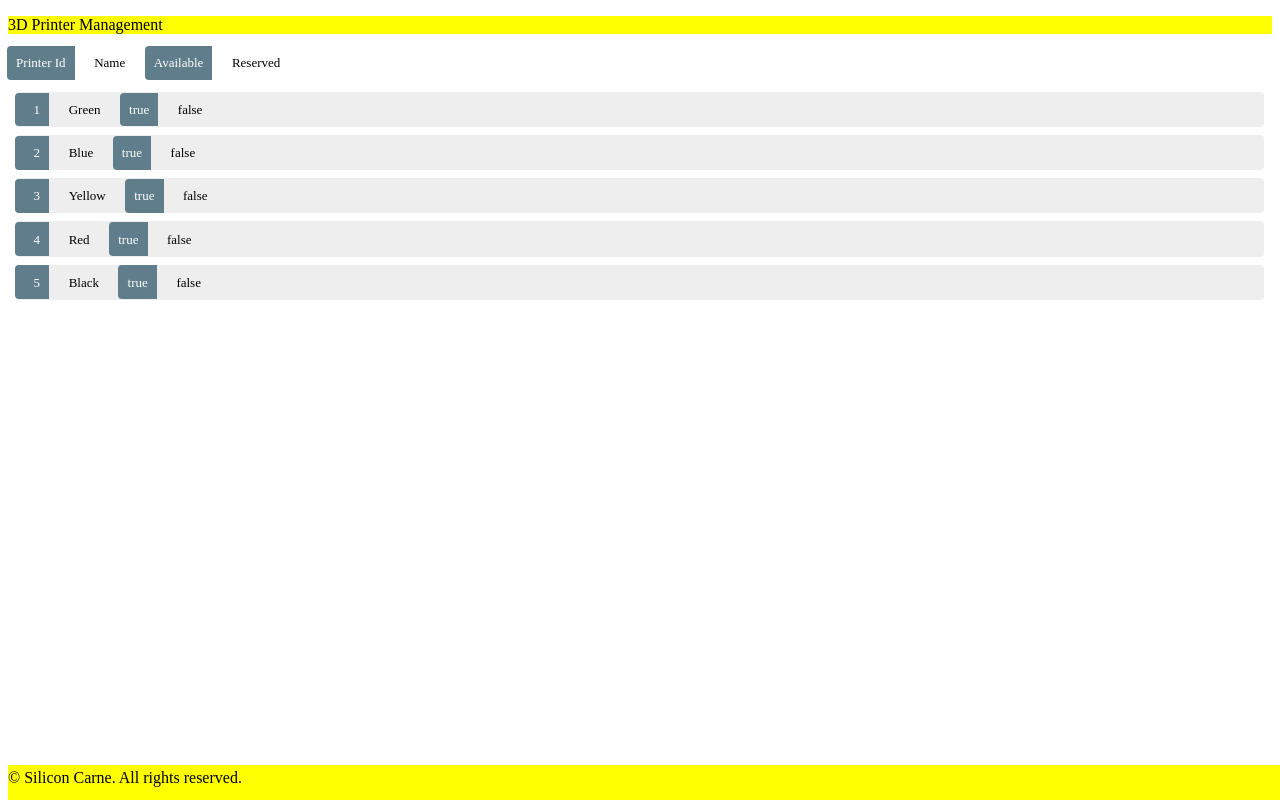
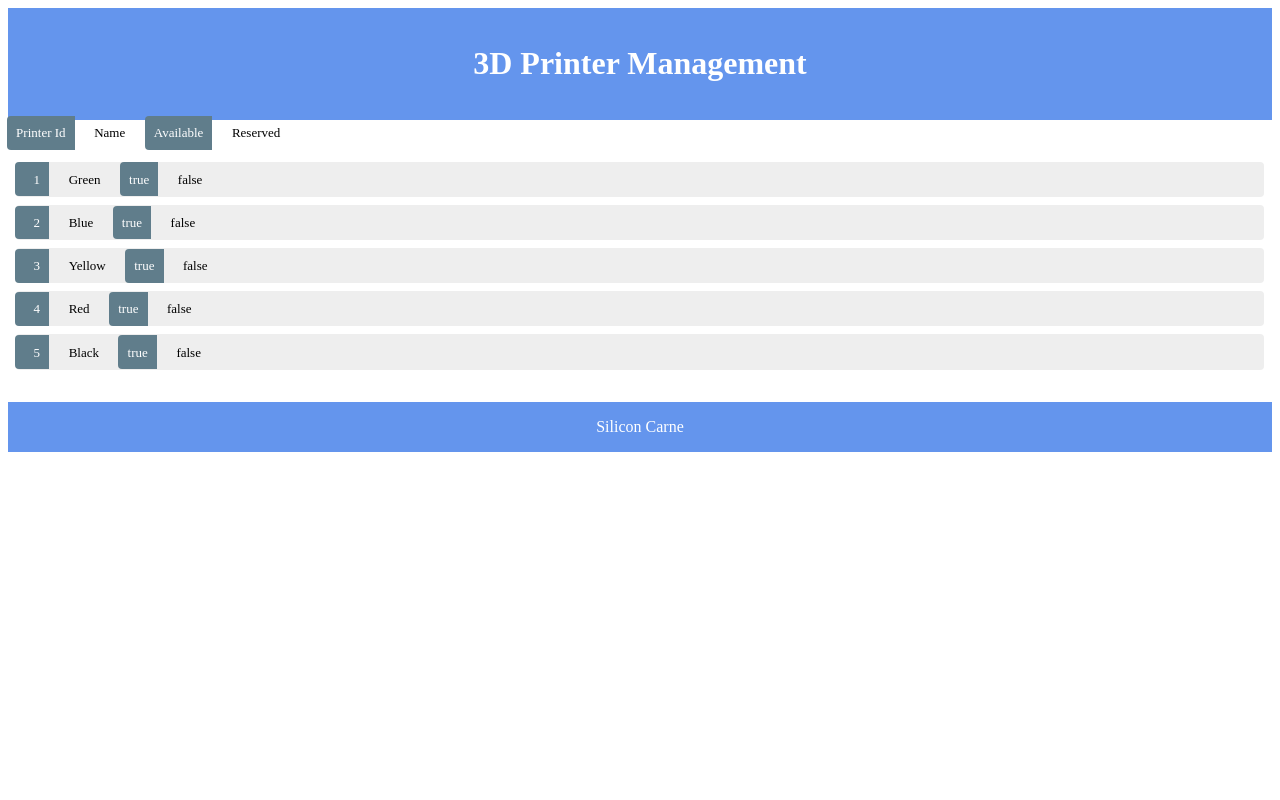
Before and after one commit to fhnaseer/printer-management, an Angular app: page / in a window 1280 px wide. Built offline with nearby package versions, Linux system fonts and the light colour scheme.

Commit message:
some minor ui changes,

```diff
--- a/src/app/footer/footer.component.css
+++ b/src/app/footer/footer.component.css
@@ -1,7 +1,35 @@
-footer {
-    max-height: 35px ;
+div.container {
+    width: 100%;
+    border: 1px solid gray;
 }
 
-footer > div > p {
-    margin-top: 4px;
+header, footer {
+    padding: 1em;
+    color: white;
+    background-color: cornflowerblue;
+    clear: left;
+    text-align: center;
 }
+
+nav {
+    float: left;
+    max-width: 160px;
+    margin: 0;
+    padding: 1em;
+}
+
+nav ul {
+    list-style-type: none;
+    padding: 0;
+}
+
+nav ul a {
+    text-decoration: none;
+}
+
+article {
+    margin-left: 170px;
+    border-left: 1px solid gray;
+    padding: 1em;
+    overflow: hidden;
+}
--- a/src/app/footer/footer.component.html
+++ b/src/app/footer/footer.component.html
@@ -1,5 +1 @@
-<footer class="footer">
-  <div layout="row" layout-align="center center">
-    <p>© Silicon Carne. All rights reserved.</p>
-  </div>
-</footer>
+<footer>Silicon Carne</footer>
--- a/src/app/header/header.component.css
+++ b/src/app/header/header.component.css
@@ -0,0 +1,35 @@
+div.container {
+    width: 100%;
+    border: 1px solid gray;
+}
+
+header, footer {
+    padding: 1em;
+    color: white;
+    background-color: cornflowerblue;
+    clear: left;
+    text-align: center;
+}
+
+nav {
+    float: left;
+    max-width: 160px;
+    margin: 0;
+    padding: 1em;
+}
+
+nav ul {
+    list-style-type: none;
+    padding: 0;
+}
+
+nav ul a {
+    text-decoration: none;
+}
+
+article {
+    margin-left: 170px;
+    border-left: 1px solid gray;
+    padding: 1em;
+    overflow: hidden;
+}
--- a/src/app/header/header.component.html
+++ b/src/app/header/header.component.html
@@ -1,5 +1,3 @@
-<footer class="header">
-  <div layout="row" layout-align="center center">
-    <p>3D Printer Management</p>
-  </div>
-</footer>
+<header>
+  <h1>3D Printer Management</h1>
+</header>
```
